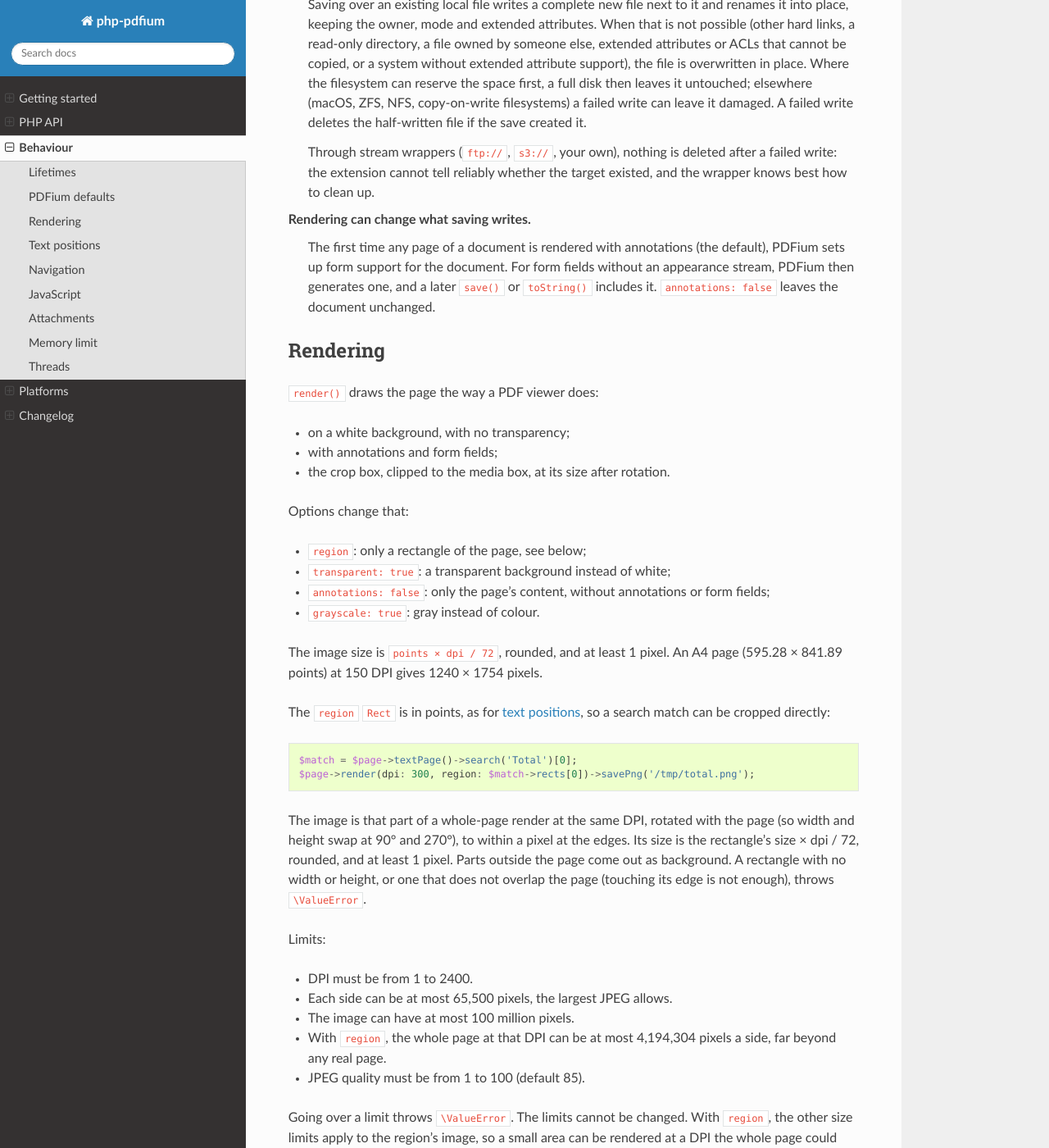
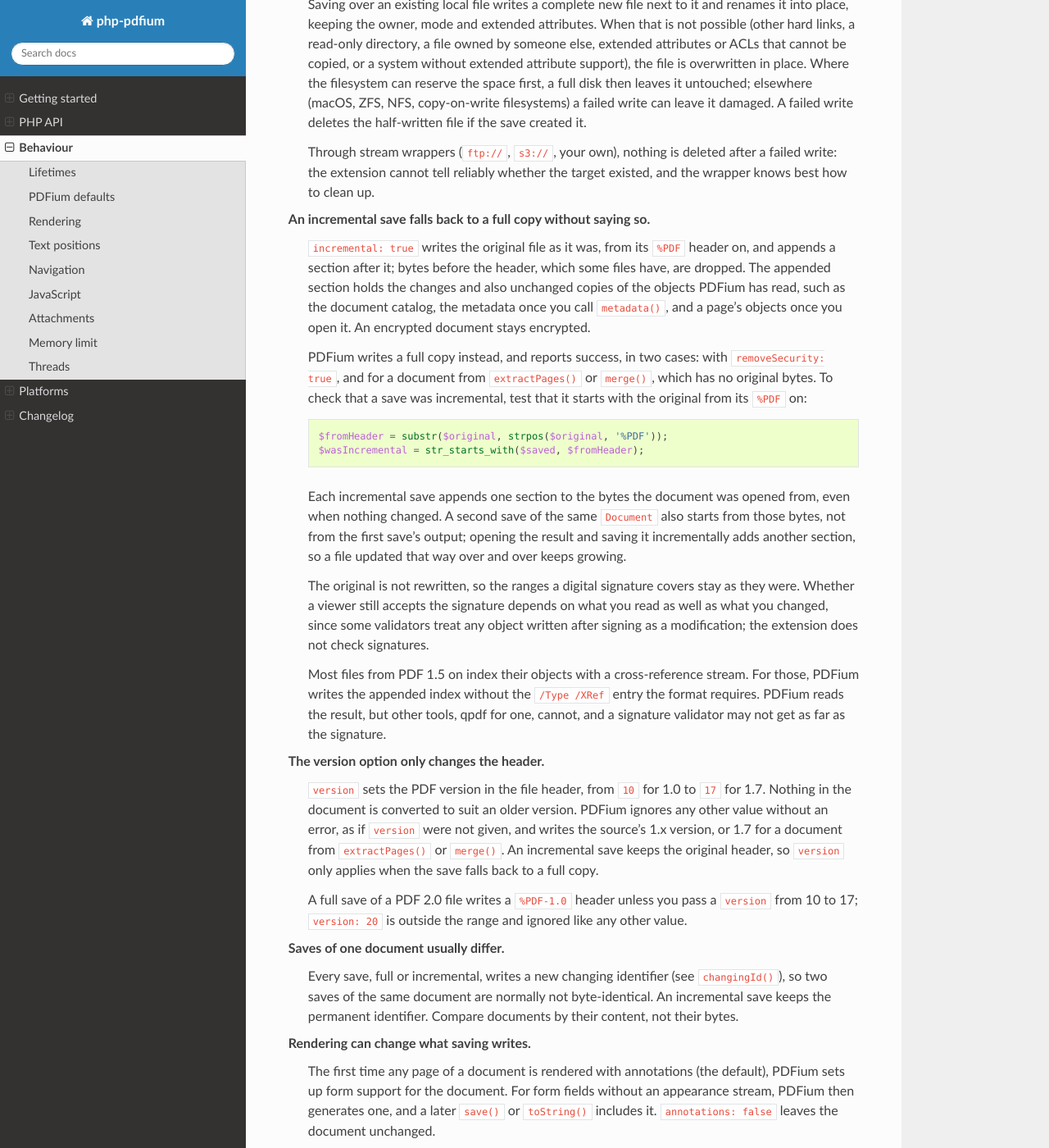
Before and after one commit to chaikivskyi/php-pdfium, a Sphinx documentation site: the page built from docs/behaviour.rst, in a window 1280 px wide and 1400 px high, scrolled down 1356 px. Shown: the whole window at 82% size. Built offline with Sphinx 7.4.7 and the Read the Docs theme 3.1.0, drawn with Linux system fonts in a browser that asks for light colours; cross-references to code outside the pages are shown as plain code.

Commit message:
feat: save() and toString() options incremental and version

```diff
--- a/docs/behaviour.rst
+++ b/docs/behaviour.rst
@@ -70,6 +70,53 @@ The extension follows PDFium and adds no rules of its own.
    Through stream wrappers (``ftp://``, ``s3://``, your own), nothing is deleted after a failed
    write: the extension cannot tell reliably whether the target existed, and the wrapper knows best
    how to clean up.
+
+**An incremental save falls back to a full copy without saying so.**
+   ``incremental: true`` writes the original file as it was, from its ``%PDF`` header on, and
+   appends a section after it; bytes before the header, which some files have, are dropped. The
+   appended section holds the changes and also unchanged copies of the objects PDFium has read, such
+   as the document catalog, the metadata once you call ``metadata()``, and a page's objects once you
+   open it. An encrypted document stays encrypted.
+
+   PDFium writes a full copy instead, and reports success, in two cases: with
+   ``removeSecurity: true``, and for a document from ``extractPages()`` or ``merge()``, which has no
+   original bytes. To check that a save was incremental, test that it starts with the original from
+   its ``%PDF`` on:
+
+   .. code-block:: php
+
+      $fromHeader = substr($original, strpos($original, '%PDF'));
+      $wasIncremental = str_starts_with($saved, $fromHeader);
+
+   Each incremental save appends one section to the bytes the document was opened from, even when
+   nothing changed. A second save of the same ``Document`` also starts from those bytes, not from
+   the first save's output; opening the result and saving it incrementally adds another section, so
+   a file updated that way over and over keeps growing.
+
+   The original is not rewritten, so the ranges a digital signature covers stay as they were.
+   Whether a viewer still accepts the signature depends on what you read as well as what you
+   changed, since some validators treat any object written after signing as a modification; the
+   extension does not check signatures.
+
+   Most files from PDF 1.5 on index their objects with a cross-reference stream. For those, PDFium
+   writes the appended index without the ``/Type /XRef`` entry the format requires. PDFium reads the
+   result, but other tools, qpdf for one, cannot, and a signature validator may not get as far as
+   the signature.
+
+**The version option only changes the header.**
+   ``version`` sets the PDF version in the file header, from ``10`` for 1.0 to ``17`` for 1.7.
+   Nothing in the document is converted to suit an older version. PDFium ignores any other value
+   without an error, as if ``version`` were not given, and writes the source's 1.x version, or 1.7
+   for a document from ``extractPages()`` or ``merge()``. An incremental save keeps the original
+   header, so ``version`` only applies when the save falls back to a full copy.
+
+   A full save of a PDF 2.0 file writes a ``%PDF-1.0`` header unless you pass a ``version`` from 10
+   to 17; ``version: 20`` is outside the range and ignored like any other value.
+
+**Saves of one document usually differ.**
+   Every save, full or incremental, writes a new changing identifier (see ``changingId()``), so two
+   saves of the same document are normally not byte-identical. An incremental save keeps the
+   permanent identifier. Compare documents by their content, not their bytes.
 
 **Rendering can change what saving writes.**
    The first time any page of a document is rendered with annotations (the default), PDFium sets up
--- a/docs/changelog.rst
+++ b/docs/changelog.rst
@@ -30,6 +30,8 @@ Features:
   one, written out by ``save()`` and ``toString()``.
 - ``Document::javaScripts()``: the scripts in the document's JavaScript name tree, as ``JavaScript``
   values with a name and the source. Nothing is run.
+- ``Document::save()`` and ``toString()`` options ``incremental: true`` (keep the original file
+  and append the changes) and ``version`` (the PDF version written in the header).
 
 v0.2.0 (2026-11-15)
 -------------------
```
Also changed, not shown: docs/introduction.rst (+10 -3 lines), docs/php_api.rst (+20 -4 lines), 8 other files.
